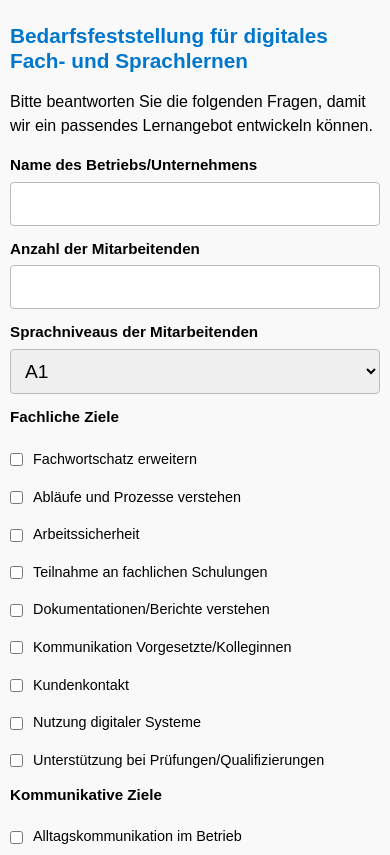
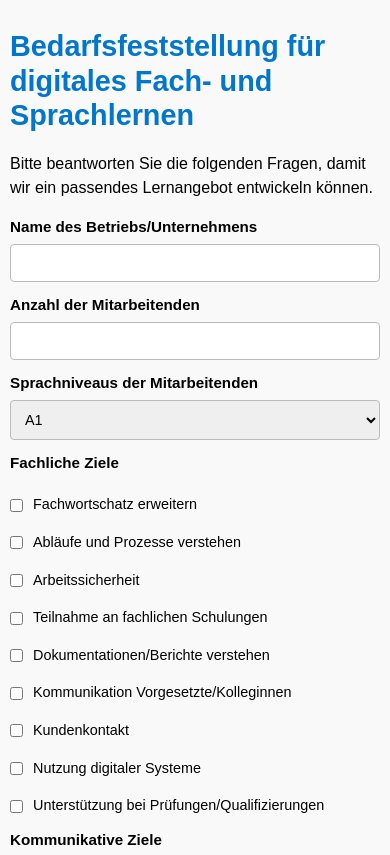
Before and after one commit to ani888m/werkstattsprache, a plain HTML site: page templates/bedarfsfeststellung.html in a window 390 px wide. Shown: the top 855 px of the page. Drawn offline with Linux system fonts and the light colour scheme.

Commit message:
Update bedarfsfeststellung.html

```diff
--- a/templates/bedarfsfeststellung.html
+++ b/templates/bedarfsfeststellung.html
@@ -114,16 +114,16 @@
       }
 
       h1 {
-        font-size: 1.3rem;
+        font-size: 1.8rem;
       }
 
       button {
         padding: 10px;
-        font-size: 0.95rem;
+        font-size: 1.15rem;
       }
 
       input, select, textarea {
-        font-size: 1.2rem;
+        font-size: 0.9rem;
       }
 
       .checkbox-group label {
```
